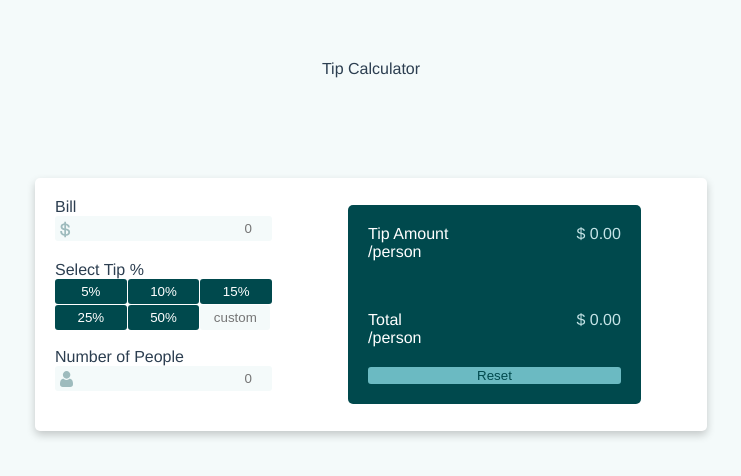
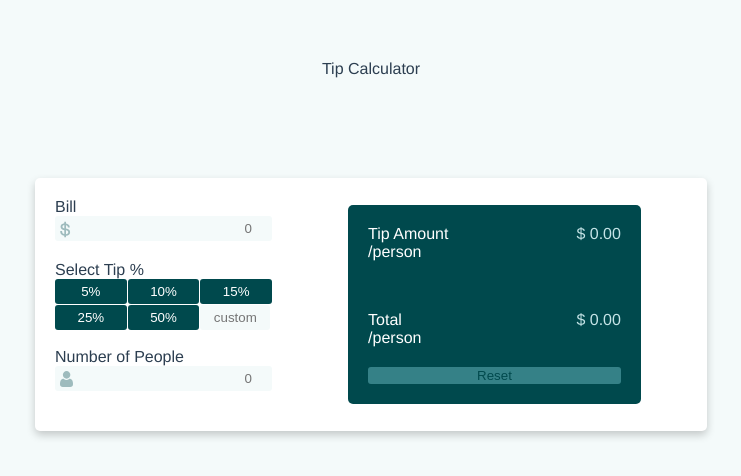
Before and after one commit to nicole-nam/tip-calculator, a Vue app: page / in a window 1280 px wide. Shown: the top 476 px of the page, without its empty margins (269-1010 px from the left). Built offline with nearby package versions, Linux system fonts and the light colour scheme.

Commit message:
uiux: disable reset button style add

```diff
--- a/src/components/Calculator.vue
+++ b/src/components/Calculator.vue
@@ -65,7 +65,16 @@
           $ {{ totalPerPerson }}
         </div>
       </div>
-      <button class="resetBtn" @click="reset()">Reset</button>
+      <button
+        v-if="disabled"
+        :class="{ disable: disabled }"
+        class="resetBtn"
+        @click="reset()"
+        disabled
+      >
+        Reset
+      </button>
+      <button v-else class="resetBtn" @click="reset()">Reset</button>
     </div>
   </div>
 </template>
@@ -76,6 +85,7 @@ export default {
   props: {},
   data() {
     return {
+      disabled: true,
       bill: null,
       people: null,
       custom: "Custom",
@@ -130,6 +140,7 @@ export default {
       this.tipPerPerson = "0.00";
       this.totalPerPerson = "0.00";
       this.tipSelected = null;
+      this.disabled = true;
       for (let i = 0; i < this.amounts.length; i++) {
         this.amounts[i].isActive = false;
       }
@@ -149,6 +160,7 @@ export default {
       var perPerson = (this.bill * tipAmount) / this.people;
       this.tipPerPerson = ((this.bill * tipAmount) / this.people).toFixed(2);
       this.totalPerPerson = (this.bill / this.people + perPerson).toFixed(2);
+      this.disabled = false;
     },
   },
 };
@@ -256,4 +268,9 @@ input::-webkit-inner-spin-button {
 .totalAmount {
   color: hsl(185, 41%, 84%);
 }
+
+.disable {
+  background-color: hsl(186, 42%, 59%);
+  opacity: 0.5;
+}
 </style>
```
